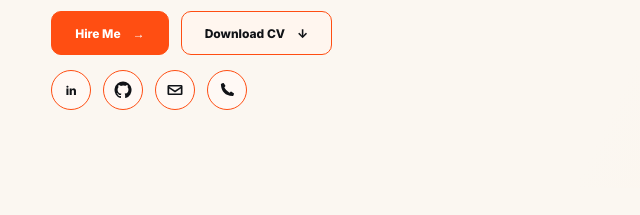
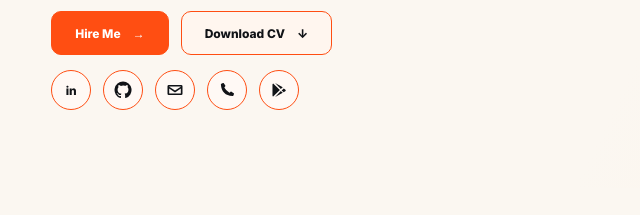
Before and after one commit to Vinoth1412/Portfolio, a website built with Vite: page index.html in a window 1280 px wide. Shown: the part 506-721 px from the top of the page, 0-640 px from the left. Built offline with nearby package versions, Linux system fonts and the light colour scheme; a web font is replaced by a local one.

Commit message:
Add Memora Google Play link to hero socials

```diff
--- a/index.html
+++ b/index.html
@@ -48,6 +48,7 @@
             <a href="https://github.com/Vinoth1412" target="_blank" rel="noopener" aria-label="GitHub" class="svg-social"><svg viewBox="0 0 24 24" aria-hidden="true"><path d="M12 .7a11.3 11.3 0 0 0-3.57 22.03c.56.1.77-.24.77-.54v-2.1c-3.15.68-3.82-1.34-3.82-1.34-.52-1.31-1.26-1.66-1.26-1.66-1.03-.7.08-.69.08-.69 1.14.08 1.74 1.17 1.74 1.17 1.01 1.74 2.66 1.24 3.31.95.1-.73.4-1.24.72-1.52-2.51-.29-5.15-1.26-5.15-5.59 0-1.24.44-2.25 1.17-3.04-.12-.29-.51-1.44.11-3 0 0 .96-.31 3.13 1.16A10.8 10.8 0 0 1 12 6.15c.97 0 1.94.13 2.85.38 2.17-1.47 3.13-1.16 3.13-1.16.62 1.56.23 2.71.11 3 .73.79 1.17 1.8 1.17 3.04 0 4.34-2.65 5.3-5.17 5.58.41.35.77 1.04.77 2.1v3.1c0 .3.2.65.78.54A11.3 11.3 0 0 0 12 .7Z"/></svg></a>
             <a href="mailto:vinothlee4444@gmail.com" aria-label="Email" class="svg-social"><svg viewBox="0 0 24 24" aria-hidden="true"><path d="M3.75 5.25h16.5A1.75 1.75 0 0 1 22 7v10a1.75 1.75 0 0 1-1.75 1.75H3.75A1.75 1.75 0 0 1 2 17V7a1.75 1.75 0 0 1 1.75-1.75Zm.5 2.1v.3L12 12.7l7.75-5.05v-.3H4.25Zm15.5 9.3V10.1l-7.27 4.74a.9.9 0 0 1-.96 0L4.25 10.1v6.55h15.5Z"/></svg></a>
             <a href="tel:+917358714124" aria-label="Phone" class="svg-social"><svg viewBox="0 0 24 24" aria-hidden="true"><path d="M6.62 2.7c.4-.17.86-.03 1.1.34l2.02 3.03c.22.33.2.77-.05 1.08L8.43 8.7a15.7 15.7 0 0 0 6.87 6.87l1.55-1.26c.31-.25.75-.27 1.08-.05l3.03 2.02c.37.24.51.7.34 1.1l-.9 2.12c-.18.42-.6.68-1.05.65C9.9 19.57 4.43 14.1 3.85 4.65c-.03-.45.23-.87.65-1.05l2.12-.9Z"/></svg></a>
+            <a href="https://play.google.com/store/apps/details?id=com.lee.memora" target="_blank" rel="noopener" aria-label="Memora on Google Play" class="svg-social"><svg viewBox="0 0 24 24" aria-hidden="true"><path d="M4.2 3.2c-.55.3-.9.86-.9 1.5v14.6c0 .64.35 1.2.9 1.5l9-8.8-9-8.8Zm10.2 10 2.6 2.55-10.15 5.7 7.55-8.25Zm3.95 1.65 1.85-1.04c.55-.31.8-.8.8-1.31s-.25-1-.8-1.31l-1.85-1.04-2.8 2.35 2.8 2.35ZM6.85 2.55l10.15 5.7-2.6 2.55-7.55-8.25Z"/></svg></a>
           </div>
         </div>
 
```
